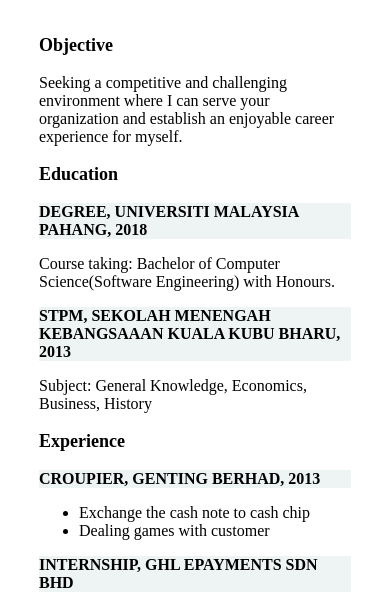
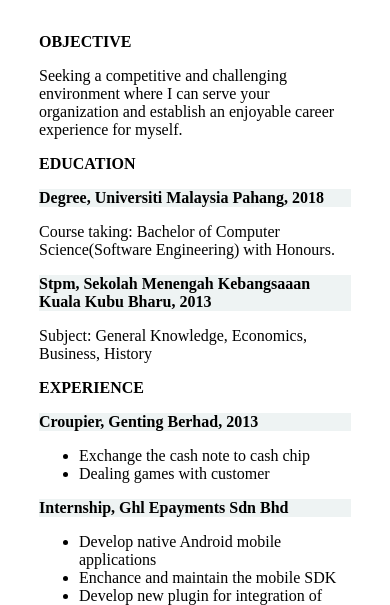
Before and after one commit to yeong0809/yeong0809.github.io, a plain HTML site: page index.html in a window 390 px wide. Shown: the part 170-775 px from the top of the page. Drawn offline with Linux system fonts and the light colour scheme.

Commit message:
responsive

```diff
--- a/css/styles.css
+++ b/css/styles.css
@@ -1,6 +1,5 @@
 body{
     margin: 10%;
-    font-size: 16px;
 }
 .nameheader{
     text-align: center;
@@ -19,12 +18,11 @@ body{
     float: left;
 }
 .content .sectionheader{
-    font-size: 18px;
-    text-transform: capitalize;
+    text-transform: uppercase;
     font-weight: bold;
 }
 .content .header{
     background-color: #EEF3F3;
-    text-transform: uppercase;
+    text-transform: capitalize;
     font-weight: bold;
 }
```
